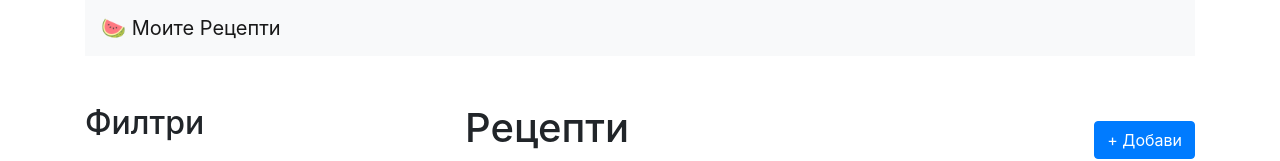
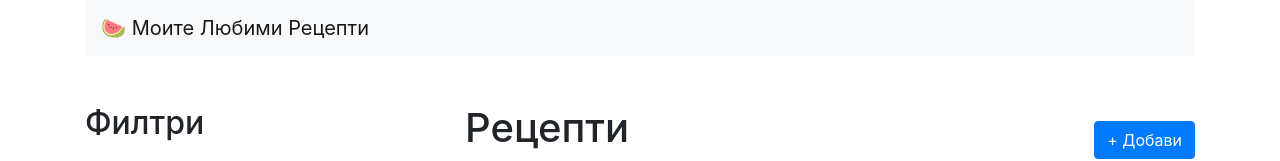
Before and after one commit to MariyaTomova15/softAcademi-recipes, a plain HTML site: page index.html in a window 1280 px wide. Shown: the top 161 px of the page. Drawn offline with nearby package versions, Linux system fonts and the light colour scheme.

Commit message:
нов файл с поправки

```diff
--- a/index.html
+++ b/index.html
@@ -17,7 +17,7 @@
   <body>
     <div class="container">
       <nav class="navbar navbar-expand-lg navbar-light bg-light mb-5">
-        <a class="navbar-brand" href="#">🍉 Моите Рецепти</a>
+        <a class="navbar-brand" href="#">🍉 Моите Любими Рецепти</a>
       </nav>
       <div class="row">
         <div class="col-sm-4">
```
